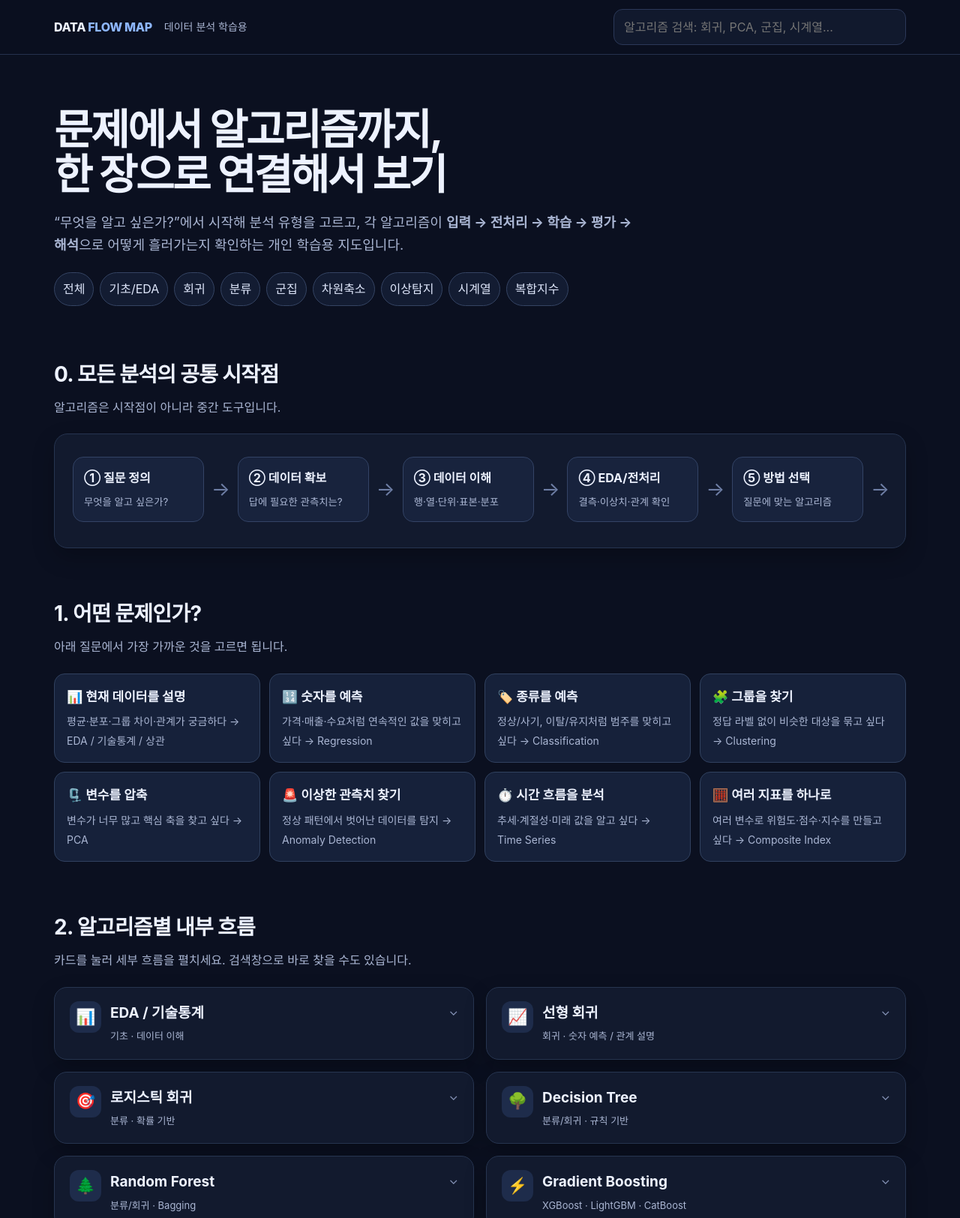
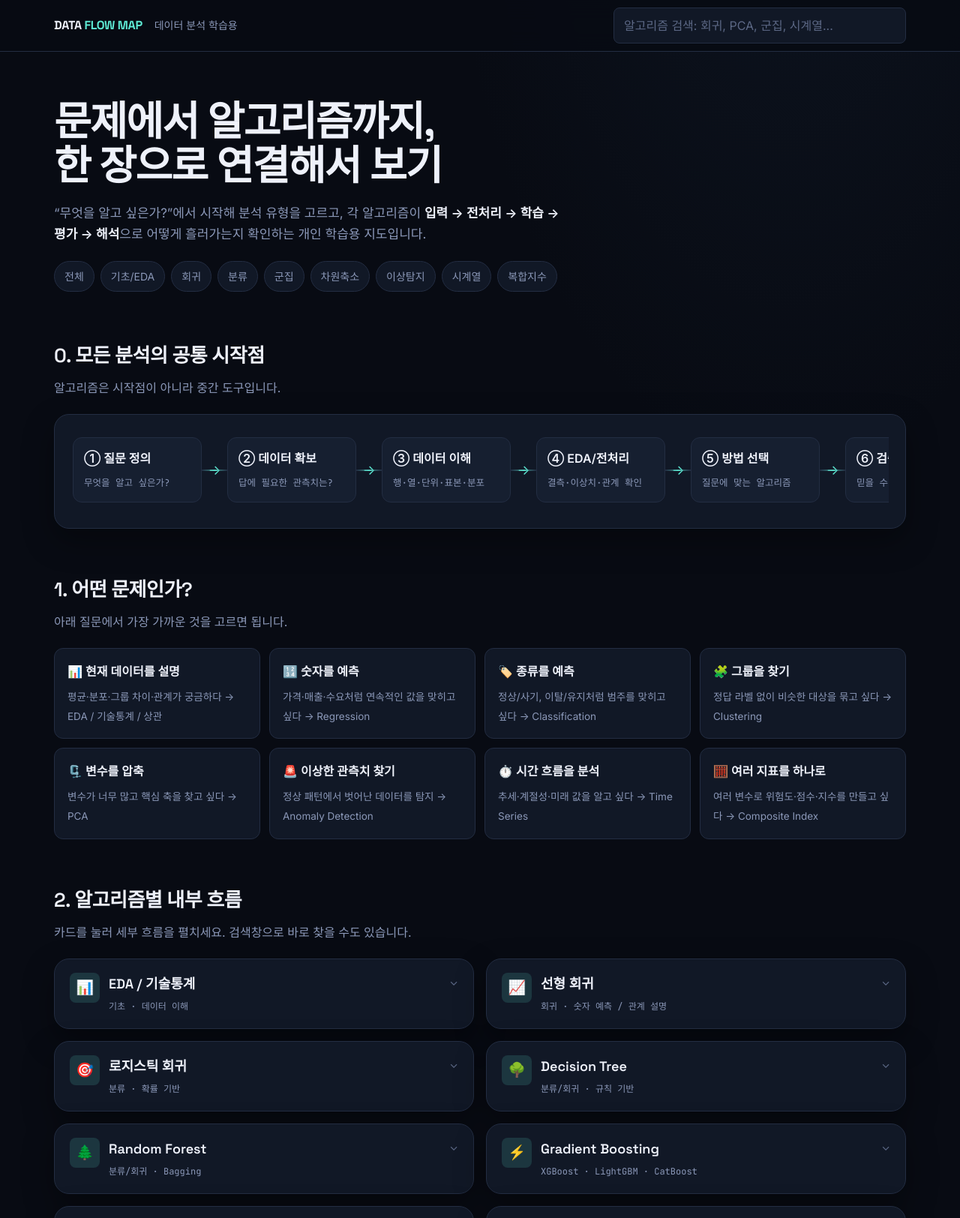
Before and after one commit to jh3779/data-analysis-flow-map, a plain HTML site: page index.html in a window 1280 px wide. Shown: the top 1624 px of the page at 75% size. Drawn offline with Linux system fonts and the light colour scheme.

Commit message:
Redesign visual language: teal accent, flow-map connectors, type system
- New color system: near-black neutrals + single teal accent (avoids
  the generic AI blue/purple glow), distinct semantic colors for
  good/warn/danger, unified border-radius scale.
- Type system: Space Grotesk (display) + Inter (body) + JetBrains Mono
  (tags/labels) loaded via Google Fonts.
- Steps inside algorithm cards and the common-flow section now render
  with real CSS-drawn connector lines + dots instead of a plain arrow
  glyph, reinforcing the "flow map" concept.
- Chip filter shows an active state; .choice cards get keyboard
  support (Enter/Space) and role="button" for accessibility.
- Scroll-reveal on panels/cards/choices via IntersectionObserver,
  fully disabled under prefers-reduced-motion.
- Fixed a pre-existing mobile bug where the header search input
  didn't wrap onto its own row (flex-basis instead of width, subtitle
  hidden under 640px).
- Removed em dashes from the reference-links section per plain-hyphen
  convention.

Verified with a headless Chromium pass (desktop + mobile viewports,
search/filter/card-expand interactions, no console errors).

Co-Authored-By: Claude Sonnet 5 <noreply@anthropic.com>

```diff
--- a/index.html
+++ b/index.html
@@ -2,16 +2,20 @@
 <html lang="ko">
 <head>
 <meta charset="UTF-8">
-<meta name="viewport" content="width=device-width, initial-scale=1.0">
+<meta name="viewport" content="width=device-width, initial-scale=1.0, viewport-fit=cover">
+<meta name="description" content="문제 정의부터 알고리즘 선택까지, 데이터 분석 방법을 한 장의 흐름도로 연결해서 보는 개인 학습용 참고 자료.">
 <title>데이터 분석 알고리즘 Flow Map</title>
+<link rel="preconnect" href="https://fonts.googleapis.com">
+<link rel="preconnect" href="https://fonts.gstatic.com" crossorigin>
+<link href="https://fonts.googleapis.com/css2?family=Space+Grotesk:wght@500;600;700&family=Inter:wght@400;500;600;700&family=JetBrains+Mono:wght@400;500;600&display=swap" rel="stylesheet">
 <link rel="stylesheet" href="style.css">
 </head>
 <body>
 <header>
   <div class="wrap nav">
     <div class="brand">DATA <span>FLOW MAP</span></div>
-    <div style="color:var(--muted);font-size:14px">데이터 분석 학습용</div>
-    <input id="search" class="search" placeholder="알고리즘 검색: 회귀, PCA, 군집, 시계열..." />
+    <div class="nav-sub">데이터 분석 학습용</div>
+    <input id="search" class="search" type="search" aria-label="알고리즘 검색" placeholder="알고리즘 검색: 회귀, PCA, 군집, 시계열..." />
   </div>
 </header>
 
@@ -51,14 +55,14 @@
   <h2>1. 어떤 문제인가?</h2>
   <p class="section-lead">아래 질문에서 가장 가까운 것을 고르면 됩니다.</p>
   <div class="decision-grid">
-    <div class="choice" data-jump="desc"><strong>📊 현재 데이터를 설명</strong><span>평균·분포·그룹 차이·관계가 궁금하다 → EDA / 기술통계 / 상관</span></div>
-    <div class="choice" data-jump="reg"><strong>🔢 숫자를 예측</strong><span>가격·매출·수요처럼 연속적인 값을 맞히고 싶다 → Regression</span></div>
-    <div class="choice" data-jump="class"><strong>🏷️ 종류를 예측</strong><span>정상/사기, 이탈/유지처럼 범주를 맞히고 싶다 → Classification</span></div>
-    <div class="choice" data-jump="cluster"><strong>🧩 그룹을 찾기</strong><span>정답 라벨 없이 비슷한 대상을 묶고 싶다 → Clustering</span></div>
-    <div class="choice" data-jump="pca"><strong>🗜️ 변수를 압축</strong><span>변수가 너무 많고 핵심 축을 찾고 싶다 → PCA</span></div>
-    <div class="choice" data-jump="anomaly"><strong>🚨 이상한 관측치 찾기</strong><span>정상 패턴에서 벗어난 데이터를 탐지 → Anomaly Detection</span></div>
-    <div class="choice" data-jump="time"><strong>⏱️ 시간 흐름을 분석</strong><span>추세·계절성·미래 값을 알고 싶다 → Time Series</span></div>
-    <div class="choice" data-jump="index"><strong>🧮 여러 지표를 하나로</strong><span>여러 변수로 위험도·점수·지수를 만들고 싶다 → Composite Index</span></div>
+    <div class="choice" data-jump="desc" role="button" tabindex="0"><strong>📊 현재 데이터를 설명</strong><span>평균·분포·그룹 차이·관계가 궁금하다 → EDA / 기술통계 / 상관</span></div>
+    <div class="choice" data-jump="reg" role="button" tabindex="0"><strong>🔢 숫자를 예측</strong><span>가격·매출·수요처럼 연속적인 값을 맞히고 싶다 → Regression</span></div>
+    <div class="choice" data-jump="class" role="button" tabindex="0"><strong>🏷️ 종류를 예측</strong><span>정상/사기, 이탈/유지처럼 범주를 맞히고 싶다 → Classification</span></div>
+    <div class="choice" data-jump="cluster" role="button" tabindex="0"><strong>🧩 그룹을 찾기</strong><span>정답 라벨 없이 비슷한 대상을 묶고 싶다 → Clustering</span></div>
+    <div class="choice" data-jump="pca" role="button" tabindex="0"><strong>🗜️ 변수를 압축</strong><span>변수가 너무 많고 핵심 축을 찾고 싶다 → PCA</span></div>
+    <div class="choice" data-jump="anomaly" role="button" tabindex="0"><strong>🚨 이상한 관측치 찾기</strong><span>정상 패턴에서 벗어난 데이터를 탐지 → Anomaly Detection</span></div>
+    <div class="choice" data-jump="time" role="button" tabindex="0"><strong>⏱️ 시간 흐름을 분석</strong><span>추세·계절성·미래 값을 알고 싶다 → Time Series</span></div>
+    <div class="choice" data-jump="index" role="button" tabindex="0"><strong>🧮 여러 지표를 하나로</strong><span>여러 변수로 위험도·점수·지수를 만들고 싶다 → Composite Index</span></div>
   </div>
 </section>
 
@@ -301,8 +305,8 @@
   <h2>4. 참고용 공식 자료</h2>
   <p class="section-lead">알고리즘 선택 자체는 공식 문서의 흐름도를 같이 보면 좋습니다.</p>
   <div class="two">
-    <div class="info"><strong>scikit-learn — Choosing the right estimator</strong><p><a href="https://scikit-learn.org/dev/machine_learning_map.html" target="_blank">공식 estimator 선택 흐름도 열기 ↗</a></p></div>
-    <div class="info"><strong>SAS — Machine Learning Algorithm Guide</strong><p><a href="https://www.sas.com/ko_kr/solutions/ai-mic/blog/machine-learning-algorithm-cheat-sheet.html" target="_blank">알고리즘 치트시트 설명 열기 ↗</a></p></div>
+    <div class="info"><strong>scikit-learn: Choosing the right estimator</strong><p><a href="https://scikit-learn.org/dev/machine_learning_map.html" target="_blank">공식 estimator 선택 흐름도 열기 ↗</a></p></div>
+    <div class="info"><strong>SAS: Machine Learning Algorithm Guide</strong><p><a href="https://www.sas.com/ko_kr/solutions/ai-mic/blog/machine-learning-algorithm-cheat-sheet.html" target="_blank">알고리즘 치트시트 설명 열기 ↗</a></p></div>
   </div>
 </section>
 
--- a/script.js
+++ b/script.js
@@ -1,7 +1,11 @@
 const cards=[...document.querySelectorAll('.card')];
+const chips=[...document.querySelectorAll('.chip')];
+const searchInput=document.getElementById('search');
+
 document.querySelectorAll('.card-head').forEach(h=>{
  h.addEventListener('click',()=>h.parentElement.classList.toggle('open'));
 });
+
 function filter(q){
  q=q.trim().toLowerCase();
  cards.forEach(c=>{
@@ -9,19 +13,48 @@ function filter(q){
    c.classList.toggle('hidden', q && q!=='all' && !text.includes(q));
  });
 }
-document.getElementById('search').addEventListener('input',e=>filter(e.target.value));
-document.querySelectorAll('.chip').forEach(b=>{
+
+searchInput.addEventListener('input',e=>{
+ filter(e.target.value);
+ chips.forEach(b=>b.classList.toggle('active', b.dataset.filter==='all' && e.target.value===''));
+});
+
+chips.forEach(b=>{
  b.addEventListener('click',()=>{
    const v=b.dataset.filter;
-   document.getElementById('search').value=v==='all'?'':v;
+   searchInput.value=v==='all'?'':v;
    filter(v==='all'?'':v);
+   chips.forEach(c=>c.classList.toggle('active', c===b));
    document.getElementById('algorithms').scrollIntoView();
  });
 });
+
+function jumpTo(el){
+ const target=document.getElementById(el.dataset.jump);
+ target.classList.add('open');
+ target.scrollIntoView({behavior:'smooth',block:'center'});
+}
 document.querySelectorAll('.choice').forEach(c=>{
- c.addEventListener('click',()=>{
-   const target=document.getElementById(c.dataset.jump);
-   target.classList.add('open');
-   target.scrollIntoView({behavior:'smooth',block:'center'});
+ c.addEventListener('click',()=>jumpTo(c));
+ c.addEventListener('keydown',e=>{
+   if(e.key==='Enter'||e.key===' '){
+     e.preventDefault();
+     jumpTo(c);
+   }
  });
 });
+
+const reduceMotion=window.matchMedia('(prefers-reduced-motion: reduce)').matches;
+if(!reduceMotion && 'IntersectionObserver' in window){
+ const revealTargets=document.querySelectorAll('.panel, .card, .choice, .callout');
+ revealTargets.forEach(el=>el.classList.add('reveal'));
+ const io=new IntersectionObserver(entries=>{
+   entries.forEach(entry=>{
+     if(entry.isIntersecting){
+       entry.target.classList.add('in-view');
+       io.unobserve(entry.target);
+     }
+   });
+ },{threshold:.12,rootMargin:'0px 0px -40px 0px'});
+ revealTargets.forEach(el=>io.observe(el));
+}
--- a/style.css
+++ b/style.css
@@ -1,81 +1,167 @@
 :root{
-  --bg:#0b1020; --panel:#121a2e; --panel2:#18233d; --line:#445275;
-  --text:#edf2ff; --muted:#aab6d3; --accent:#8eb7ff; --accent2:#a9e6c5;
-  --warn:#ffd18e; --danger:#ff9aa8; --shadow:0 12px 30px rgba(0,0,0,.23);
+  --bg:#080b13; --bg-glow:#0d1420;
+  --panel:#111826; --panel2:#161f30;
+  --border:#232d42; --border-strong:#2e3a54;
+  --text:#eef1fa; --muted:#8b98b8; --faint:#5c6885;
+  --accent:#5eead4; --accent-dim:rgba(94,234,212,.14);
+  --good:#86efac; --good-dim:rgba(134,239,172,.12);
+  --warn:#fbbf24; --warn-dim:rgba(251,191,36,.12);
+  --danger:#fb7185; --danger-dim:rgba(251,113,133,.12);
+  --shadow:0 16px 40px rgba(0,0,0,.35);
+  --r-sm:8px; --r-md:12px; --r-lg:20px; --r-pill:999px;
+  --font-display:'Space Grotesk',ui-sans-serif,system-ui,sans-serif;
+  --font-body:'Inter',ui-sans-serif,system-ui,-apple-system,BlinkMacSystemFont,"Apple SD Gothic Neo","Noto Sans KR",sans-serif;
+  --font-mono:'JetBrains Mono',ui-monospace,SFMono-Regular,Menlo,monospace;
 }
 *{box-sizing:border-box}
 html{scroll-behavior:smooth}
-body{margin:0;font-family:Inter,ui-sans-serif,system-ui,-apple-system,BlinkMacSystemFont,"Apple SD Gothic Neo","Noto Sans KR",sans-serif;background:var(--bg);color:var(--text);line-height:1.65}
+body{
+  margin:0;font-family:var(--font-body);background:var(--bg);color:var(--text);line-height:1.65;
+  background-image:radial-gradient(60% 50% at 82% -10%, var(--bg-glow), transparent 60%);
+  background-repeat:no-repeat;
+}
 a{color:var(--accent);text-decoration:none}
+a:hover{text-decoration:underline}
+a:focus-visible,button:focus-visible,input:focus-visible,[tabindex]:focus-visible{
+  outline:2px solid var(--accent);outline-offset:2px;border-radius:var(--r-sm);
+}
 button,input{font:inherit}
-header{position:sticky;top:0;z-index:10;background:rgba(11,16,32,.92);backdrop-filter:blur(14px);border-bottom:1px solid #25314d}
+
+header{position:sticky;top:0;z-index:10;background:rgba(8,11,19,.86);backdrop-filter:blur(14px);border-bottom:1px solid var(--border)}
 .wrap{max-width:1180px;margin:0 auto;padding:0 22px}
-.nav{min-height:72px;display:flex;align-items:center;gap:16px}
-.brand{font-weight:800;letter-spacing:-.02em;white-space:nowrap}
+.nav{min-height:68px;display:flex;align-items:center;gap:16px}
+.brand{font-family:var(--font-display);font-weight:700;letter-spacing:-.02em;white-space:nowrap}
 .brand span{color:var(--accent)}
-.search{margin-left:auto;flex:1;max-width:390px;background:#11192d;border:1px solid #2b3858;border-radius:12px;padding:10px 13px;color:var(--text);outline:none}
+.nav-sub{color:var(--muted);font-size:14px;white-space:nowrap}
+.search{
+  margin-left:auto;flex:1;max-width:390px;background:var(--panel);border:1px solid var(--border);
+  border-radius:var(--r-sm);padding:10px 13px;color:var(--text);outline:none;
+  transition:border-color .15s ease;
+}
+.search::placeholder{color:var(--faint)}
 .search:focus{border-color:var(--accent)}
-.hero{padding:70px 0 36px}
-.hero h1{font-size:clamp(32px,5vw,56px);line-height:1.08;margin:0 0 18px;letter-spacing:-.045em}
-.hero p{max-width:780px;color:var(--muted);font-size:18px}
+
+.hero{padding:64px 0 34px}
+.hero h1{font-family:var(--font-display);font-size:clamp(32px,5vw,54px);line-height:1.1;margin:0 0 18px;letter-spacing:-.03em;font-weight:700}
+.hero p{max-width:680px;color:var(--muted);font-size:17px}
+.hero p b{color:var(--text);font-weight:600}
 .chips{display:flex;flex-wrap:wrap;gap:8px;margin-top:22px}
-.chip{border:1px solid #354463;background:#131c32;color:#dfe7fb;padding:8px 11px;border-radius:999px;cursor:pointer}
-.chip:hover{border-color:var(--accent)}
-.section{padding:32px 0}
-.section h2{font-size:28px;margin:0 0 8px;letter-spacing:-.025em}
+.chip{
+  border:1px solid var(--border);background:var(--panel);color:var(--muted);
+  padding:8px 13px;border-radius:var(--r-pill);cursor:pointer;font-size:14px;
+  transition:border-color .15s ease,color .15s ease,background-color .15s ease;
+}
+.chip:hover{border-color:var(--border-strong);color:var(--text)}
+.chip.active{border-color:var(--accent);color:var(--bg);background:var(--accent);font-weight:600}
+
+.section{padding:30px 0}
+.section h2{font-family:var(--font-display);font-size:26px;margin:0 0 8px;letter-spacing:-.02em;font-weight:600}
 .section-lead{color:var(--muted);margin:0 0 22px}
-.panel{background:var(--panel);border:1px solid #263450;border-radius:18px;padding:22px;box-shadow:var(--shadow)}
-.flow{display:flex;align-items:stretch;gap:10px;overflow-x:auto;padding:8px 2px 12px}
-.node{min-width:175px;background:var(--panel2);border:1px solid #334365;border-radius:14px;padding:14px}
-.node b{display:block;margin-bottom:4px}
-.node small{color:var(--muted)}
-.arrow{display:flex;align-items:center;color:#6e7ea5;font-size:26px}
+.panel{background:var(--panel);border:1px solid var(--border);border-radius:var(--r-lg);padding:22px;box-shadow:var(--shadow)}
+
+/* 0. 공통 흐름 - 실제 커넥터 라인으로 표현 */
+.flow{display:flex;align-items:stretch;gap:0;overflow-x:auto;padding:8px 2px 12px}
+.node{
+  min-width:172px;background:var(--panel2);border:1px solid var(--border);border-radius:var(--r-md);
+  padding:14px;transition:border-color .15s ease,transform .15s ease;
+}
+.node:hover{border-color:var(--accent);transform:translateY(-2px)}
+.node b{display:block;margin-bottom:4px;font-weight:600}
+.node small{color:var(--muted);font-family:var(--font-mono);font-size:12.5px;line-height:1.5}
+.arrow{
+  position:relative;display:flex;align-items:center;justify-content:center;
+  min-width:34px;color:var(--accent);font-size:18px;flex:0 0 auto;
+}
+.arrow::before{
+  content:"";position:absolute;left:0;right:0;top:50%;height:2px;transform:translateY(-50%);
+  background:linear-gradient(90deg,var(--border-strong),var(--accent) 50%,var(--border-strong));
+  opacity:.55;z-index:0;
+}
+.arrow{z-index:1}
+
 .decision-grid{display:grid;grid-template-columns:repeat(4,1fr);gap:12px}
-.choice{background:#16213a;border:1px solid #31415f;border-radius:14px;padding:16px;cursor:pointer;transition:.18s}
-.choice:hover{transform:translateY(-2px);border-color:var(--accent)}
-.choice strong{display:block;font-size:17px;margin-bottom:5px}
-.choice span{color:var(--muted);font-size:14px}
+.choice{
+  background:var(--panel);border:1px solid var(--border);border-radius:var(--r-md);padding:17px;
+  cursor:pointer;transition:transform .15s ease,border-color .15s ease,background-color .15s ease;
+}
+.choice:hover,.choice:focus-visible{transform:translateY(-2px);border-color:var(--accent);background:var(--panel2)}
+.choice strong{display:block;font-size:16px;margin-bottom:6px;font-weight:600}
+.choice span{color:var(--muted);font-size:13.5px;line-height:1.55}
+
 .algorithm-grid{display:grid;grid-template-columns:repeat(2,1fr);gap:16px}
-.card{background:var(--panel);border:1px solid #273550;border-radius:17px;overflow:hidden;box-shadow:var(--shadow)}
+.card{background:var(--panel);border:1px solid var(--border);border-radius:var(--r-lg);overflow:hidden;box-shadow:var(--shadow);transition:border-color .15s ease}
 .card.hidden{display:none}
+.card.open{border-color:var(--border-strong)}
 .card-head{padding:18px 20px;display:flex;gap:12px;align-items:flex-start;cursor:pointer}
-.icon{width:42px;height:42px;display:grid;place-items:center;border-radius:12px;background:#1e2c4b;font-size:21px;flex:0 0 auto}
-.card h3{margin:0;font-size:19px}
-.tag{display:inline-block;margin-top:5px;color:var(--muted);font-size:13px}
-.chev{margin-left:auto;color:#8593b6;transition:.2s}
-.card.open .chev{transform:rotate(180deg)}
-.card-body{display:none;border-top:1px solid #273550;padding:18px 20px;background:#0f172a}
+.icon{
+  width:40px;height:40px;display:grid;place-items:center;border-radius:var(--r-sm);
+  background:var(--accent-dim);font-size:19px;flex:0 0 auto;
+}
+.card h3{margin:0;font-family:var(--font-display);font-size:18px;font-weight:600}
+.tag{display:inline-block;margin-top:5px;color:var(--muted);font-size:12px;font-family:var(--font-mono)}
+.chev{margin-left:auto;color:var(--faint);transition:transform .2s ease;font-size:15px}
+.card.open .chev{transform:rotate(180deg);color:var(--accent)}
+.card-body{display:none;border-top:1px solid var(--border);padding:18px 20px;background:var(--bg)}
 .card.open .card-body{display:block}
-.mini-flow{display:grid;grid-template-columns:1fr;gap:7px;margin:12px 0 16px}
-.step{position:relative;background:#17233c;border:1px solid #30405f;border-radius:11px;padding:10px 12px}
-.step:not(:last-child)::after{content:"↓";position:absolute;left:50%;bottom:-19px;transform:translateX(-50%);color:#7c8bae;z-index:2}
-.step:not(:last-child){margin-bottom:11px}
-.step em{font-style:normal;color:var(--accent2);font-weight:700}
+
+/* 미니 흐름 - 세로 커넥터(라인+도트)로 실제 flow map처럼 표현 */
+.mini-flow{display:grid;grid-template-columns:1fr;gap:0;margin:12px 0 16px}
+.step{
+  position:relative;background:var(--panel2);border:1px solid var(--border);border-radius:var(--r-md);
+  padding:10px 12px;font-size:14.5px;
+}
+.step:not(:last-child){margin-bottom:22px}
+.step:not(:last-child)::before{
+  content:"";position:absolute;left:20px;bottom:-22px;width:2px;height:18px;
+  background:linear-gradient(var(--border-strong),var(--accent));
+}
+.step:not(:last-child)::after{
+  content:"";position:absolute;left:15px;bottom:-27px;width:8px;height:8px;border-radius:50%;
+  background:var(--accent);box-shadow:0 0 0 3px var(--bg);
+}
+.step em{font-style:normal;color:var(--accent);font-weight:600;font-family:var(--font-mono);font-size:12.5px;margin-right:2px}
+
 .two{display:grid;grid-template-columns:1fr 1fr;gap:12px}
-.info{background:#141f36;border-radius:12px;padding:12px 14px;border:1px solid #2a3957}
-.info strong{font-size:14px}
-.info p{color:var(--muted);font-size:14px;margin:5px 0 0}
-.warn{border-color:#5a4b33}.warn strong{color:var(--warn)}
-.good strong{color:var(--accent2)}
+.info{background:var(--panel2);border-radius:var(--r-md);padding:13px 15px;border:1px solid var(--border)}
+.info strong{font-size:13.5px;font-family:var(--font-mono);letter-spacing:.01em}
+.info p{color:var(--muted);font-size:14px;margin:6px 0 0}
+.warn{border-color:rgba(251,191,36,.25);background:var(--warn-dim)}.warn strong{color:var(--warn)}
+.good{border-color:rgba(134,239,172,.25);background:var(--good-dim)}.good strong{color:var(--good)}
+
 .table{width:100%;border-collapse:collapse;font-size:14px}
-.table th,.table td{padding:11px 9px;border-bottom:1px solid #26344f;text-align:left;vertical-align:top}
-.table th{color:#bfcbe6}
+.table th,.table td{padding:11px 10px;border-bottom:1px solid var(--border);text-align:left;vertical-align:top}
+.table th{color:var(--text);font-family:var(--font-mono);font-size:12.5px;font-weight:600;text-transform:uppercase;letter-spacing:.04em}
 .table td{color:var(--muted)}
-.callout{border-left:4px solid var(--accent);background:#121e35;padding:14px 16px;border-radius:0 12px 12px 0}
-.footer{padding:46px 0 70px;color:var(--muted);font-size:14px}
-.kbd{padding:2px 7px;border-radius:6px;background:#202d48;border:1px solid #354362}
+.table tbody tr:hover td{color:var(--text)}
+
+.callout{border-left:3px solid var(--accent);background:var(--panel);padding:16px 18px;border-radius:0 var(--r-md) var(--r-md) 0}
+.footer{padding:44px 0 68px;color:var(--muted);font-size:14px}
+.kbd{padding:2px 7px;border-radius:6px;background:var(--panel2);border:1px solid var(--border);font-family:var(--font-mono);font-size:12.5px}
+
+/* 스크롤 등장 효과 - reduced-motion에서는 즉시 표시 */
+.reveal{opacity:0;transform:translateY(14px);transition:opacity .5s ease,transform .5s ease}
+.reveal.in-view{opacity:1;transform:none}
+@media (prefers-reduced-motion: reduce){
+  .reveal{opacity:1;transform:none;transition:none}
+  html{scroll-behavior:auto}
+}
+
 @media(max-width:880px){
  .decision-grid,.algorithm-grid,.two{grid-template-columns:1fr}
  .search{max-width:none}
  .nav{flex-wrap:wrap;padding:12px 0}
- .search{order:3;width:100%}
+ .search{order:3;flex-basis:100%;width:auto}
+}
+@media(max-width:640px){
+ .nav-sub{display:none}
 }
 @media print{
  header,.chips{display:none}
- body{background:#fff;color:#111}
+ body{background:#fff;color:#111;background-image:none}
  .panel,.card{box-shadow:none;border-color:#bbb;background:#fff}
  .card-body{display:block!important;background:#fff}
  .card{break-inside:avoid}
  .node,.step,.choice,.info{background:#fff;color:#111;border-color:#bbb}
  .section-lead,.tag,.info p,.node small,.choice span,.table td{color:#555}
+ .reveal{opacity:1!important;transform:none!important}
 }
```
